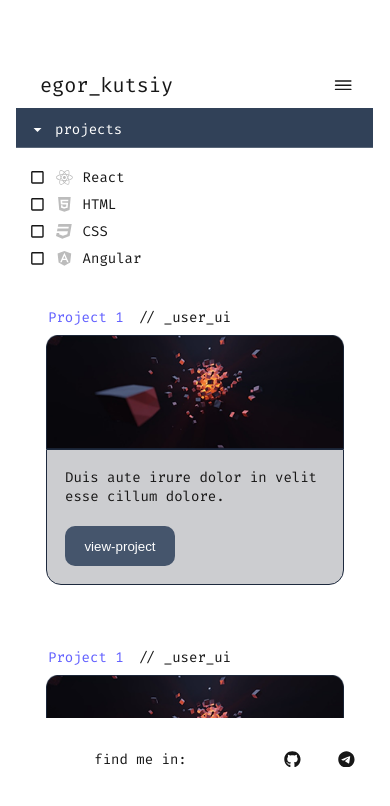
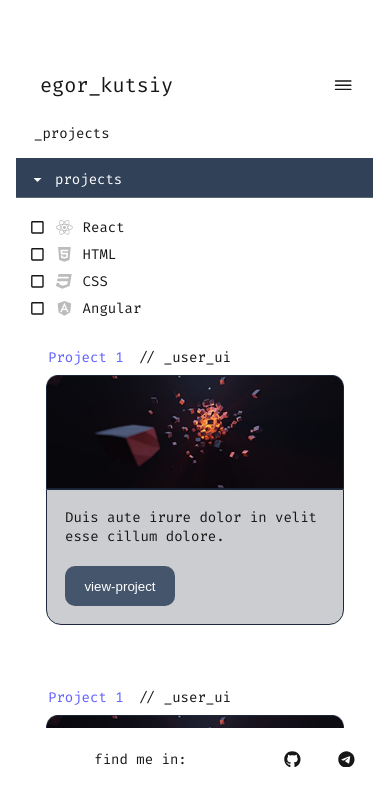
Before and after one commit to Kutsiy/NxWedApp, a Next.js app: page /projects in a window 390 px wide. Shown: the top 806 px of the page. Built offline with nearby package versions, Linux system fonts and the light colour scheme.

Commit message:
feat: changed some mobile style in projects page

```diff
--- a/src/app/projects/page.module.scss
+++ b/src/app/projects/page.module.scss
@@ -12,6 +12,10 @@
     height: 100%;
     border-right: var(--glass-border);
     display: flex;
+  }
+
+  &__mobile_title {
+    display: none;
   }
 
   &__content {
@@ -58,12 +62,13 @@
       width: 100%;
       height: 100%;
       padding-right: 15px;
+      padding-top: 15px;
+      padding-bottom: 50px;
     }
 
     &_block {
       width: 100%;
       height: 100%;
-      margin: 20px 0px;
       padding: 10px 30px;
       display: flex;
       flex-wrap: wrap;
@@ -93,19 +98,33 @@
 
     &__menu {
       overflow: hidden;
-      min-height: 160px;
-      max-height: 200px;
+      min-height: 220px;
+      max-height: 220px;
+      flex-direction: column;
+      padding-bottom: 95px;
 
       &_collapsed {
-        min-height: 40px;
+        min-height: 95px;
       }
     }
 
+    &__mobile_title {
+      display: block;
+      border-top: var(--glass-border);
+      width: 100%;
+      padding: 15px 18px;
+    }
+
     &__content {
-      min-height: 550px;
+      min-height: 430px;
       margin: 10px 0;
       overflow: hidden;
-      padding-bottom: 20px;
+      padding-bottom: 40px;
+
+      &_open {
+        min-height: 550px;
+      }
+
       &_top {
         display: none;
       }
@@ -116,8 +135,7 @@
 
       &_block {
         max-height: 420px;
-        padding-bottom: 130px;
-        // height: auto;
+        padding-bottom: 60px;
         align-items: center;
         justify-content: center;
 
--- a/src/app/projects/page.tsx
+++ b/src/app/projects/page.tsx
@@ -41,6 +41,7 @@ const ProjectsPage: NextPage = ({}) => {
           !mobileCollapse ? styles.projects__menu_collapsed : ""
         }`}
       >
+        <div className={styles.projects__mobile_title}>_projects</div>
         <Dropdown
           title="projects"
           opened={mobileCollapse}
@@ -82,7 +83,11 @@ const ProjectsPage: NextPage = ({}) => {
           </DropCheck>
         </Dropdown>
       </div>
-      <div className={styles.projects__content}>
+      <div
+        className={`${styles.projects__content} ${
+          !mobileCollapse ? styles.projects__content_open : ""
+        }`}
+      >
         <div className={styles.projects__content_top}>
           {!!filterArray.length && (
             <div className={styles.projects__content_top_tab}>
--- a/src/components/dropdown/dropdown.module.scss
+++ b/src/components/dropdown/dropdown.module.scss
@@ -23,11 +23,11 @@
   &__elements {
     display: flex;
     flex-direction: column;
+    z-index: 1;
     overflow: hidden;
-    z-index: 1;
 
     &_container {
-      max-height: 100%;
+      // max-height: 100%;
       overflow-y: auto;
       transition: opacity 0.3s, max-height 0.2s;
 
@@ -52,6 +52,9 @@
   }
 
   @media (max-width: 750px) {
+    &__container {
+      height: 100%;
+    }
     &__mobile {
       background-color: rgba(49, 65, 88, 1);
     }
--- a/src/components/main/main.module.scss
+++ b/src/components/main/main.module.scss
@@ -3,7 +3,7 @@
   width: 1450px;
   min-height: 100px;
   height: 720px;
-  max-height: 720px;
+  max-height: 100%;
   background-color: var(--glass-background);
   border: var(--glass-border);
   border-radius: 15px;
```
